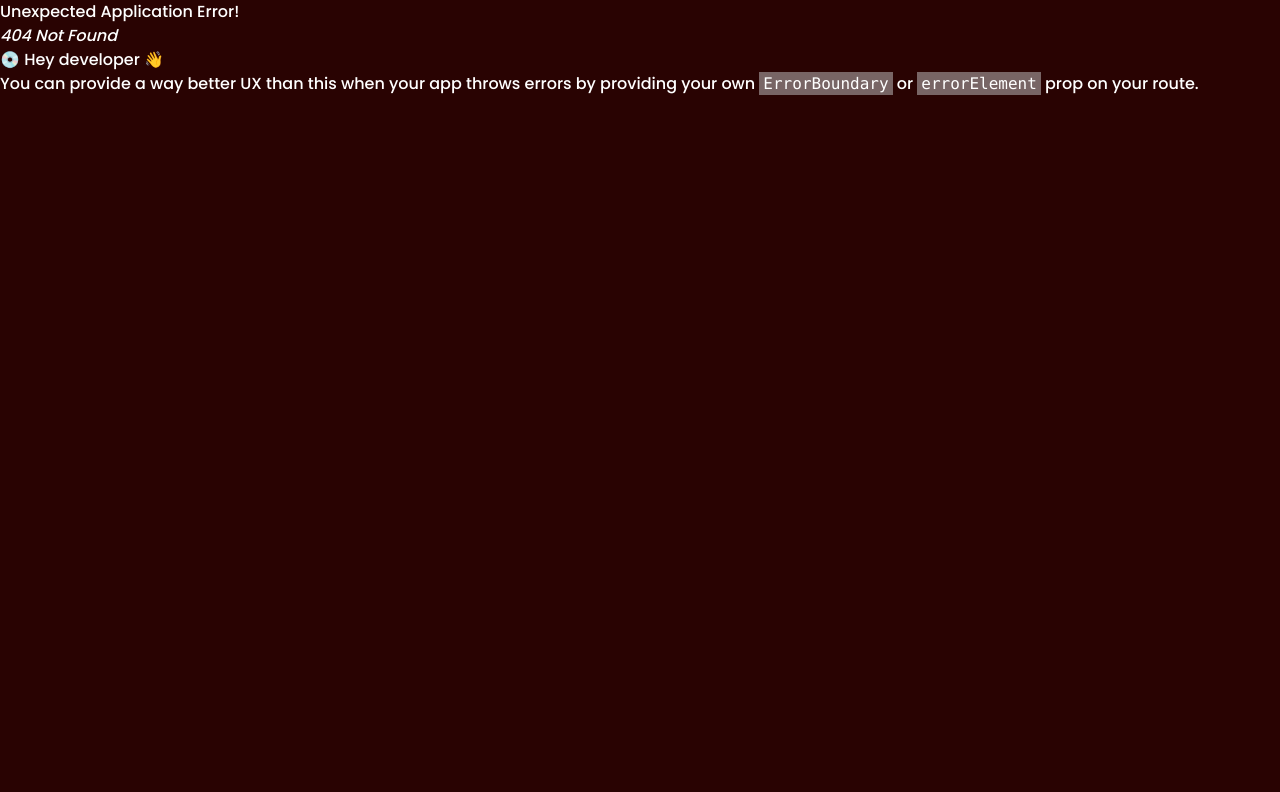
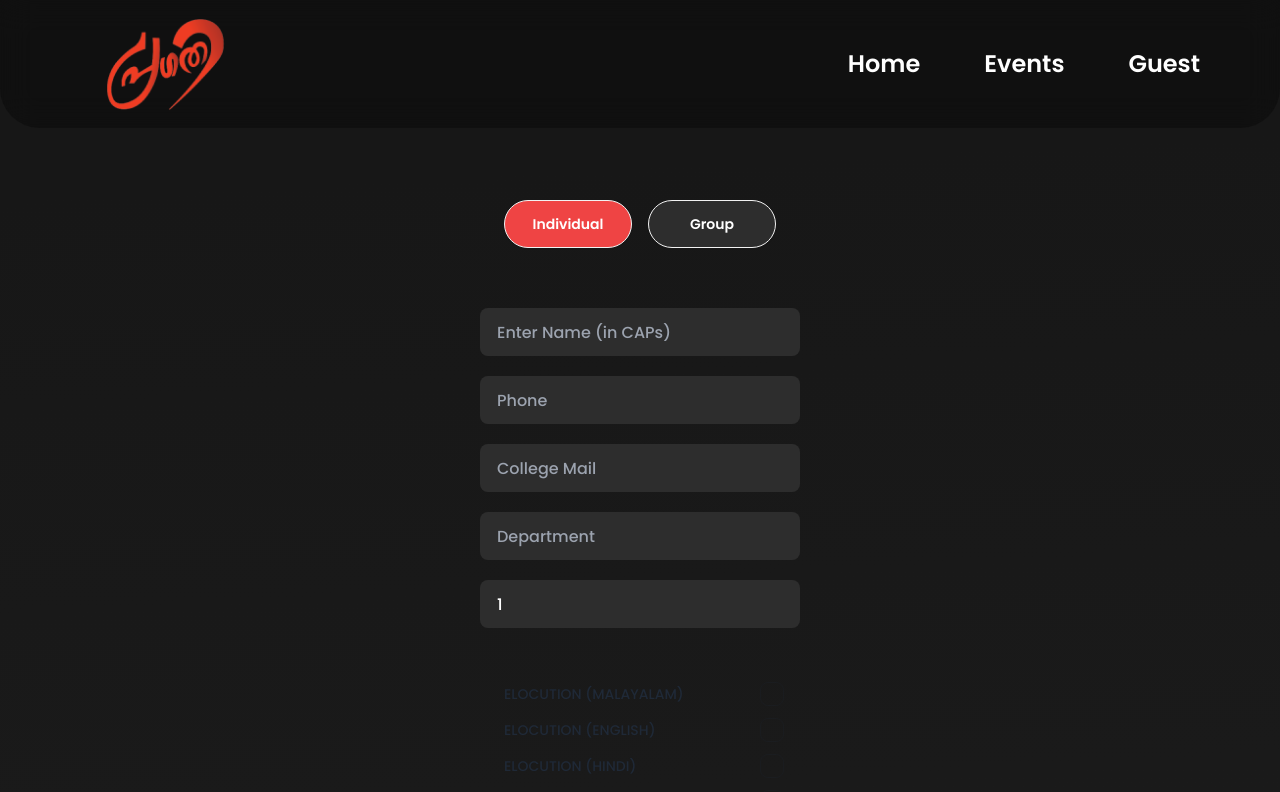
Before and after one commit to anima-regem/pragati, a React (Vite) app: page /register in a window 1280 px wide. Before the commit this address had no page. Shown: the top 792 px of the page. Built offline with nearby package versions, Linux system fonts and the light colour scheme.

Commit message:
fix-merge

```diff
--- a/src/components/Hero/Hero.jsx
+++ b/src/components/Hero/Hero.jsx
@@ -1,24 +1,25 @@
 import backgroundImage from '../../assets/bg.png';
 import './Hero.css';
+import { Link } from "react-router-dom";
 
 const Hero = () => {
   return (
-        <main className='relative overflow-hidden'>
-            <img src={backgroundImage} alt="" className='w-screen absolute z-[-10]' />
-            <div className='h-screen w-screen flex flex-col justify-center items-start ml-32'>
-                <span className=''>
-                    <h1 className='text-8xl text-white font-black m-5'>PRAGATI</h1>
-                    <h1 className='text-8xl text-white font-black m-5'>IS HERE!!</h1>
-                    <h2 className='text-5xl text-white opacity-75 font-black m-5 mt-10'>APRIL 21 | 22 | 23</h2>
+    <main className="relative overflow-hidden">
+      <img src={backgroundImage} alt="" className="w-screen absolute z-[-10]" />
+      <div className="h-screen w-screen flex flex-col justify-center items-start ml-32">
+        <span className="">
+          <h1 className="text-8xl text-white font-black m-5">PRAGATI</h1>
+          <h1 className="text-8xl text-white font-black m-5">IS HERE!!</h1>
+          <h2 className="text-5xl text-white opacity-75 font-black m-5 mt-10">
+            APRIL 21 | 22 | 23
+          </h2>
         </span>
-                <a href="" className="reg mt-5 ml-5">
+        <Link to="/register" className="reg mt-5 ml-5">
           Register Now <i className="fas fa-arrow-right"></i>
-                </a>
-
-
+        </Link>
       </div>
     </main>
   );
-}
+};
 
 export default Hero;
--- a/src/components/Navbar/Navbar.jsx
+++ b/src/components/Navbar/Navbar.jsx
@@ -46,9 +46,9 @@ const Navbar = () => {
         ref={navbarSize.ref}
         className="fixed flex justify-between items-center rounded-[0_0_2.5rem_2.5rem] bg-black/30 backdrop-blur-lg w-screen min-h-32 px-16 z-10"
       >
-        <div>
+        <Link to="/">
           <img className="h-24" src="/images/logo.png" alt="logo" />
-        </div>
+        </Link>
         <div className="">
           <button
             onClick={() => setIsOpen((prev) => !prev)}
--- a/src/pages/Registration.jsx
+++ b/src/pages/Registration.jsx
@@ -1,15 +1,14 @@
 import '../assets/stylesheets/Registration.css';
 import RegistrationBase from '../components/RegistrationForm/RegistrationBase';
 
-const Regsitration = () => {
-    return (
-        <div className="w-screen h-full bg-black registration__page d-flex">
-            <div className='registration__form d-flex flex-column justify-content-center align-items-center pt-20'>
-                <RegistrationBase />
-            </div>
+const Registration = () => {
+  return (
+    <div className=" h-full bg-black registration__page d-flex pt-28">
+      <div className="registration__form d-flex flex-column justify-content-center align-items-center pt-20">
+        <RegistrationBase />
+      </div>
+    </div>
+  );
+};
 
-        </div>
-    );
-}
-
-export default Regsitration;
+export default Registration;
--- a/src/router.jsx
+++ b/src/router.jsx
@@ -1,6 +1,7 @@
 import { createBrowserRouter } from "react-router-dom";
 import HomePage from "./pages/HomePage";
 import Layout from "./components/Layout";
+import Registration from "./pages/Registration";
 
 const router = createBrowserRouter([
   {
@@ -11,6 +12,10 @@ const router = createBrowserRouter([
         index: true,
         element: <HomePage />,
       },
+      {
+        path: "/register",
+        element: <Registration />,
+      },
     ],
   },
 ]);
```
Lines whose indentation alone changed are shown as unchanged.
